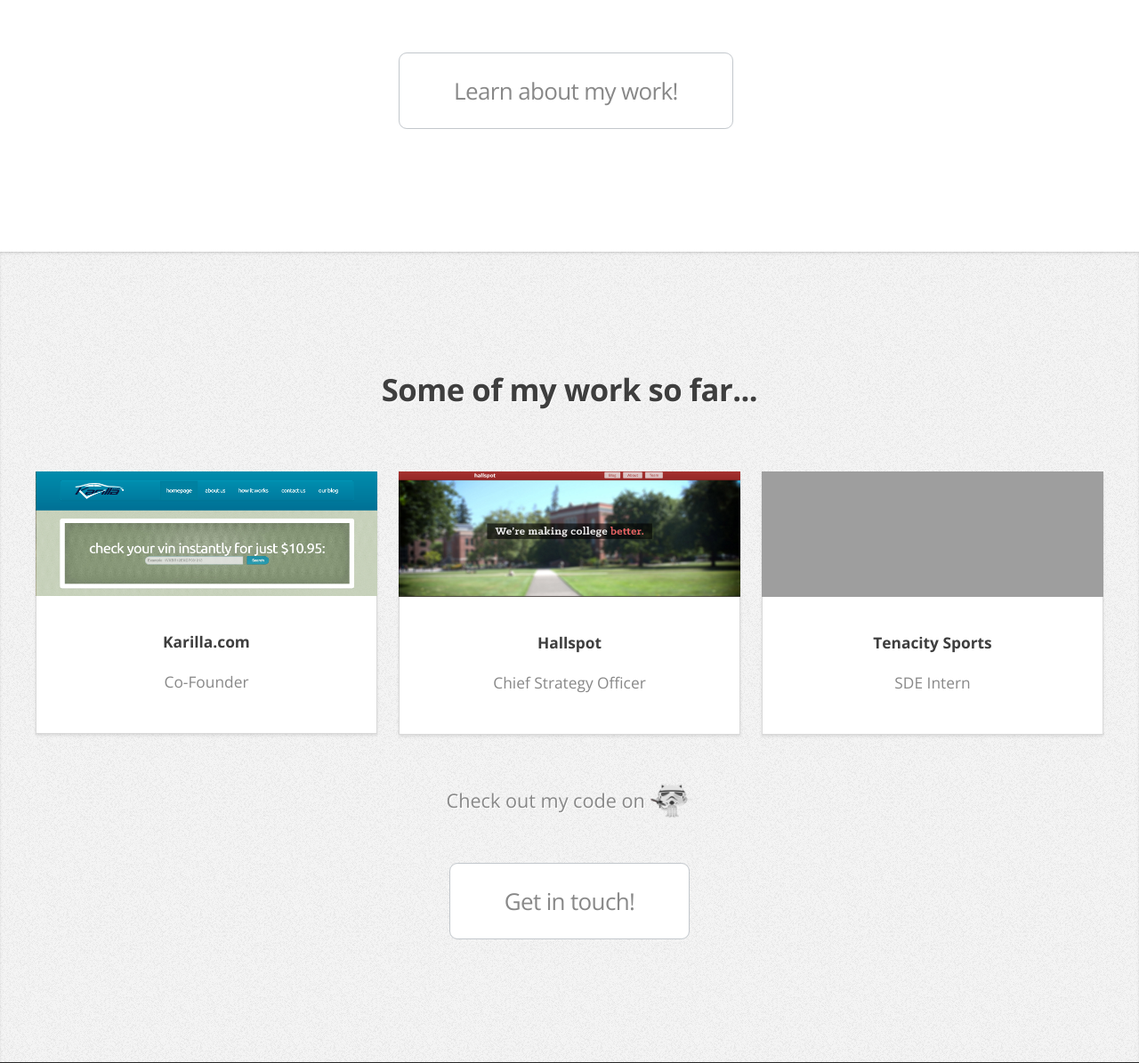
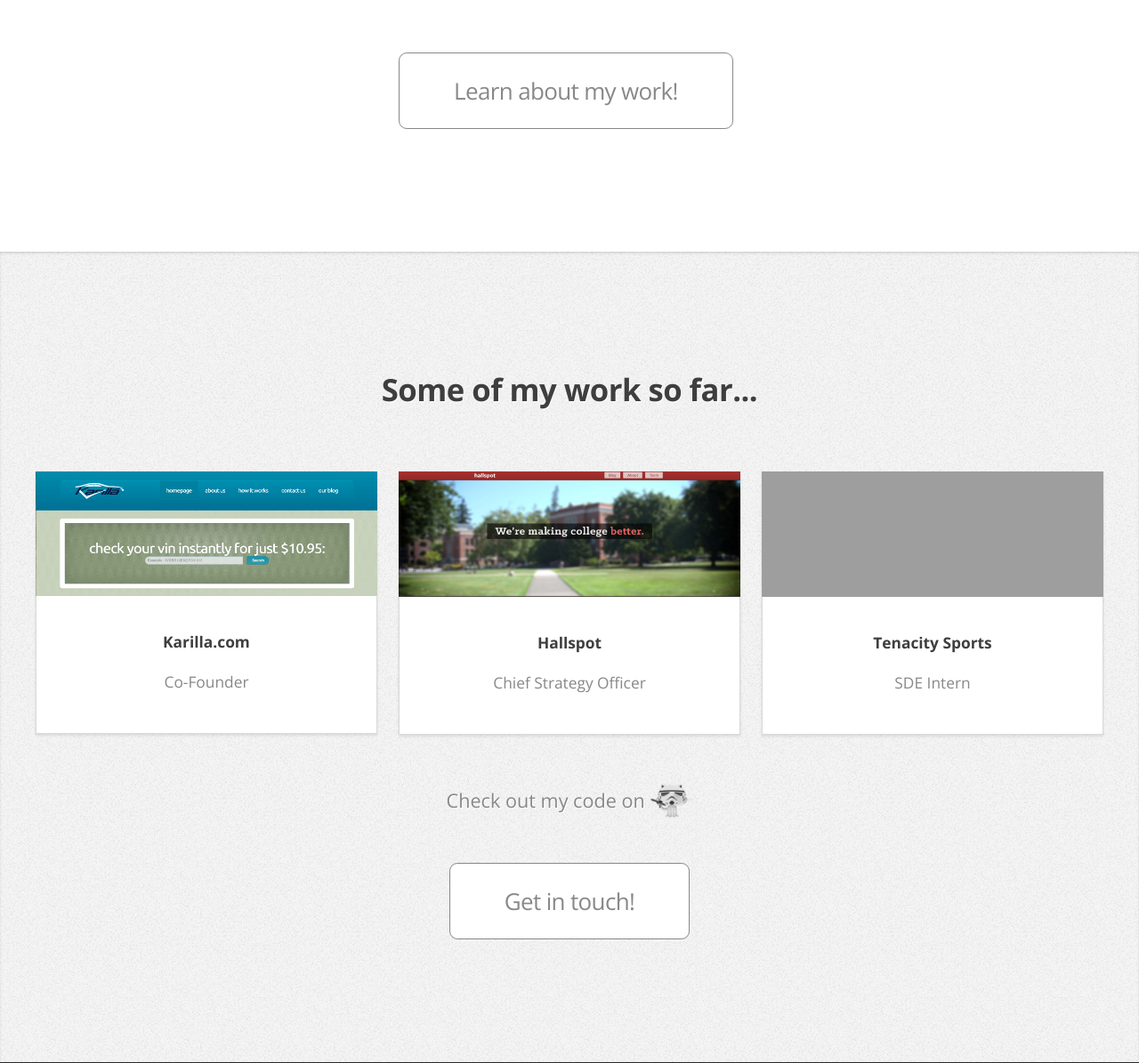
Before and after one commit to sahildiwan/sahildiwan.com, a PHP site: page / in a window 1280 px wide. Shown: the part 578-1773 px from the top of the page at 89% size. Run offline with PHP 8.4, Linux system fonts and the light colour scheme; grey boxes are pictures that could not be loaded.

Commit message:
Button update

```diff
--- a/css/style.css
+++ b/css/style.css
@@ -297,7 +297,7 @@
 			background: #fff;
 			color: inherit;
 			text-decoration: none;
-			border: solid 1px #c2c7cc;
+			border: solid 1px #888;
 			border-radius: 0.35em;
 			padding: 0.8em 2em 0.8em 2em;
 		}
@@ -334,20 +334,6 @@
 
 			.button.huge
 			{
-			}
-
-			#promo .button
-		{
-			background: #fff;
-			border-color: rgba(255,255,255,0);
-			color: #3B95C6;
-		}
-
-			#promo .button:hover
-			{
-				border-color: rgba(255,255,255,0.75);
-				background-color: rgba(255,255,255,0.15);
-				color: #fff;
 			}
 
 	ul.social
```
